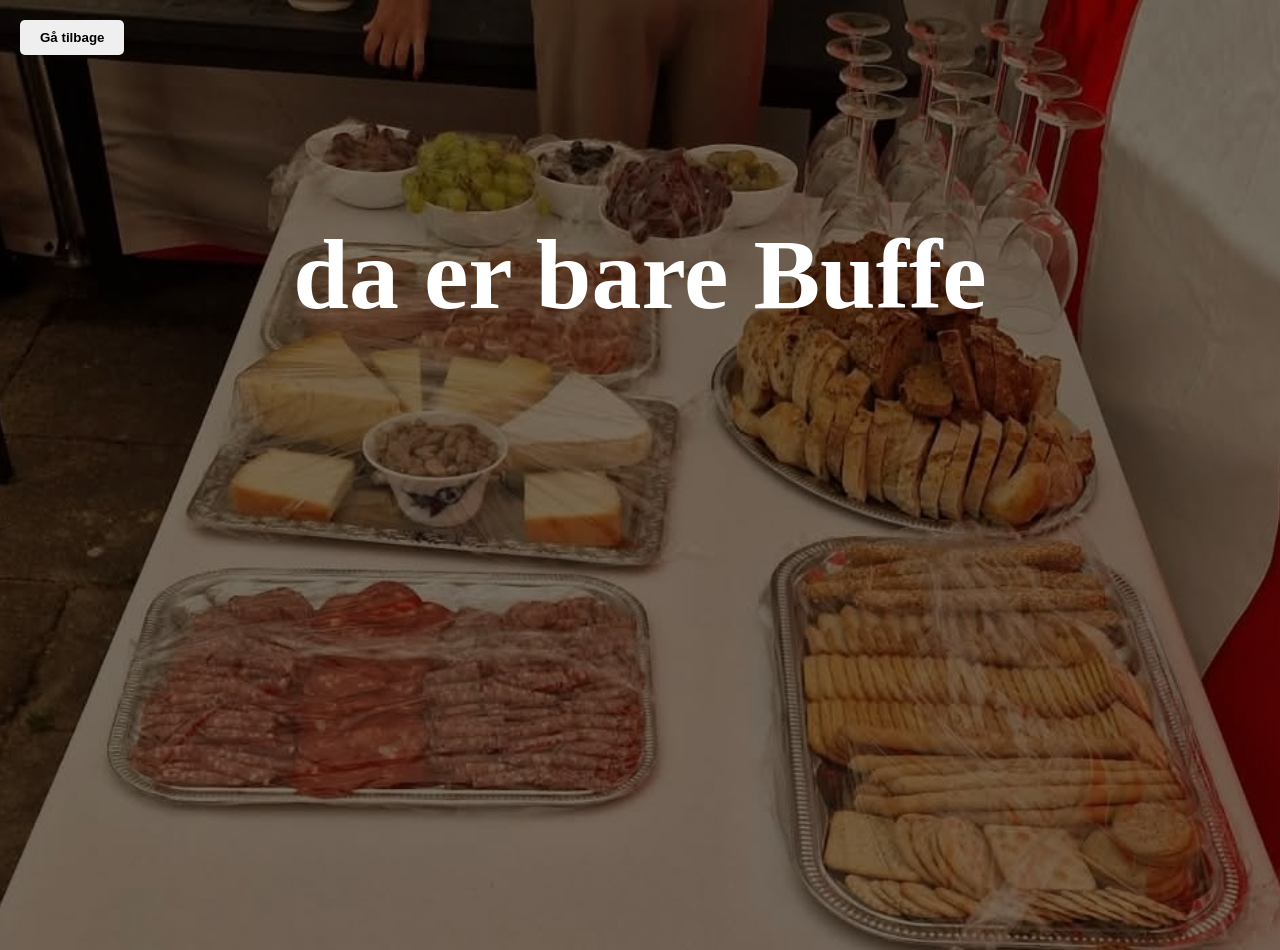
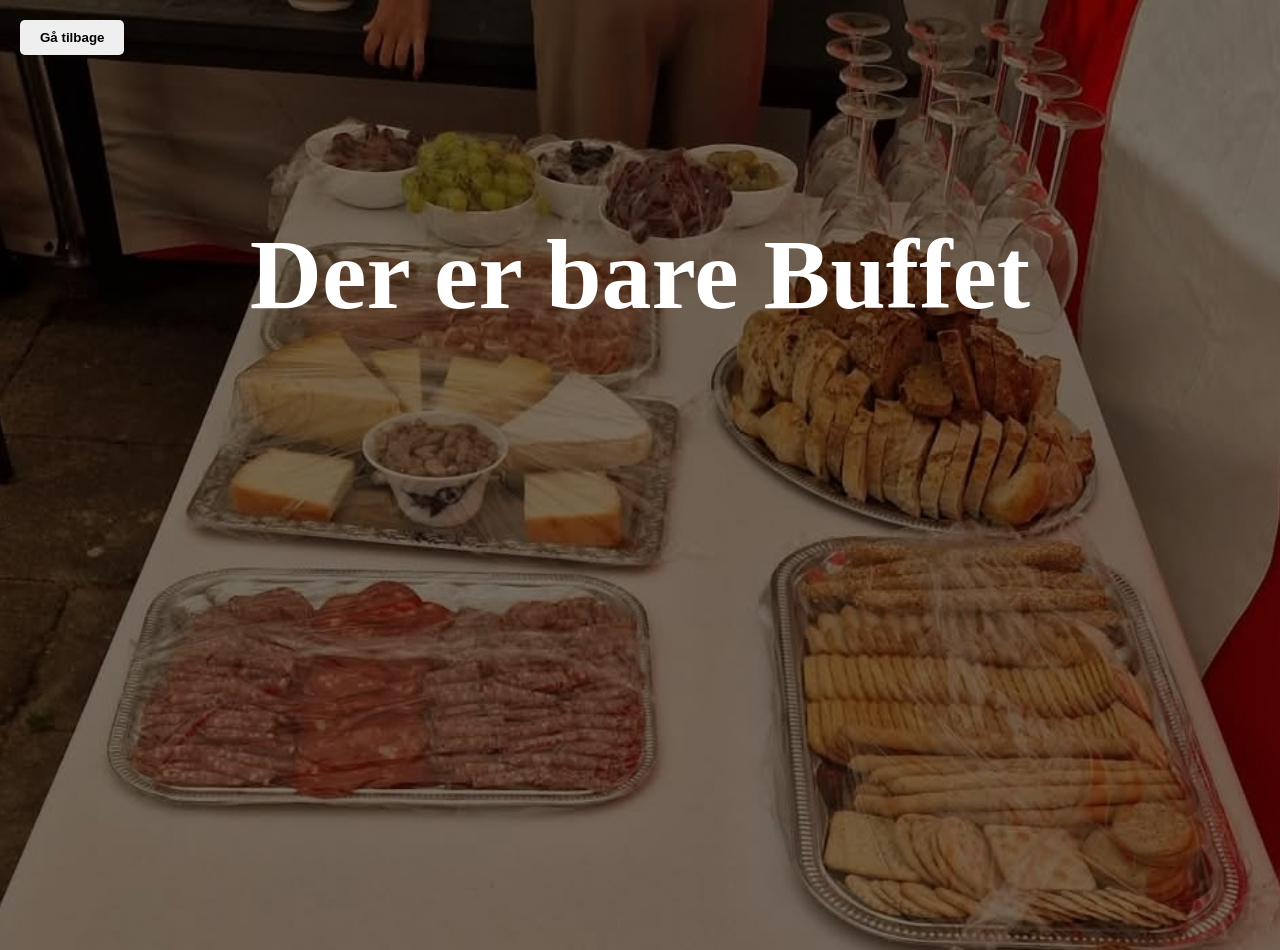
Before and after one commit to pyhack99/Nonfirmation, a plain HTML site: page menu.html in a window 1280 px wide. Drawn offline with Linux system fonts and the light colour scheme.

Commit message:
Update buffet menu text and formatting

```diff
--- a/menu.html
+++ b/menu.html
@@ -10,9 +10,10 @@
     <button class="back-button" onclick="goBack()">Gå tilbage</button>
 
     <div class="menu-content">
-        <h1 class="buffe">da er bare Buffe</h1>
+        <h1 class="buffe">Der er bare Buffet</h1>
     </div>
 
     <script src="script.js"></script>
 </body>
+
 </html>
```
